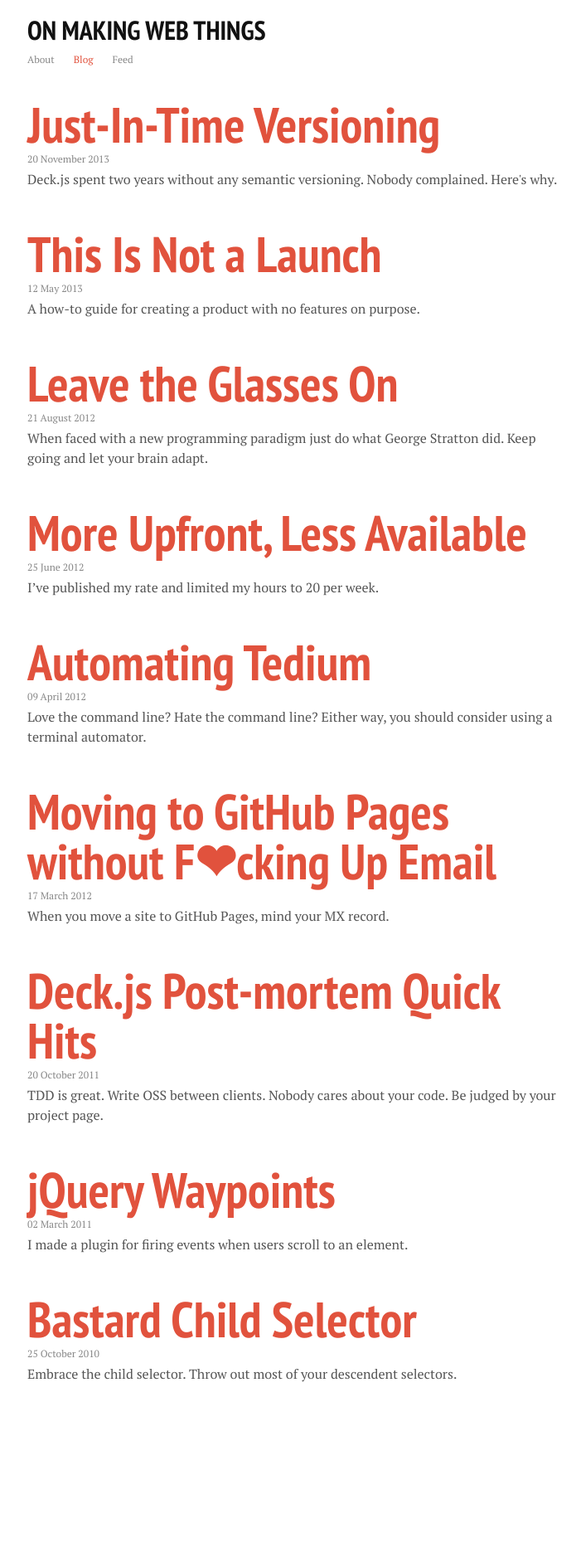
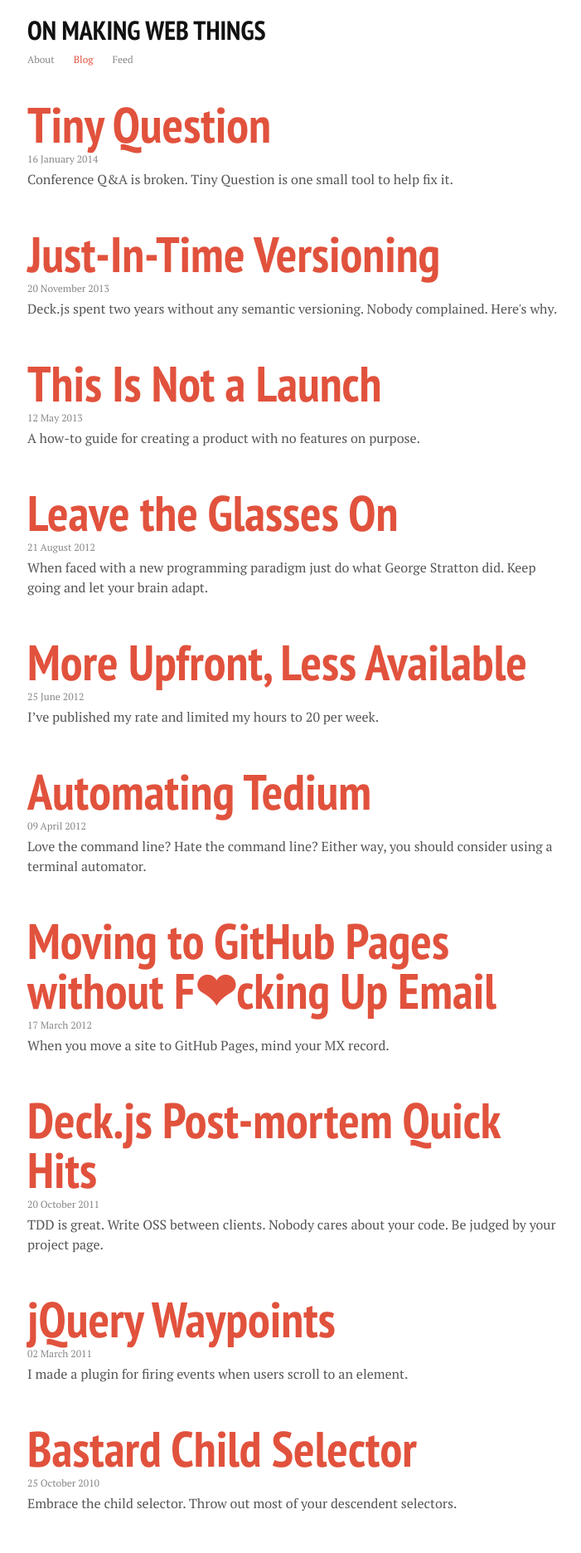
Before and after one commit to imakewebthings/imakewebthings.github.com, a Jekyll site: the page built from blog/index.html, in a window 1280 px wide. Shown: the whole page at 83% size, without its empty margins (287-988 px from the left). Built offline with Jekyll 4.4.1, drawn with Linux system fonts in a browser that asks for light colours; before the commit the page ends 1716 px from its top, so only the background shows below that; some of the changed lines change nothing that is shown.

Commit message:
Tiny Question

```diff
--- a/_config.yml
+++ b/_config.yml
@@ -1,9 +1,6 @@
-auto: true
 exclude:
   - README.md
 markdown: kramdown
 permalink: /blog/:title
 pygments: true
-#rdiscount:
-#  extensions: [smart]
 safe: true
--- /dev/null
+++ b/_posts/2014-01-16-tiny-question.md
@@ -0,0 +1,55 @@
+---
+layout: post
+title: Tiny Question
+tldr: Conference Q&A is broken. Tiny Question is one small tool to help fix it.
+---
+
+It's mid-afternoon on day 2 of the conference. Post-lunch sluggishness is wearing off and you're excited for the next session. You settle in, and for the next half hour watch the speaker completely nail it. Great topic, unique insights, and expertly presented. A well-deserved swell of applause.
+
+> It looks like we have five minutes for questions.
+
+Hands shoot up in the audience. The speaker scans the room and chooses one. You give no thought to how this hand was chosen. One of the conference volunteers runs a handheld microphone over to the questioner. This eats up some time considering the size of the room, but you're used to it. The conference last month used a standing microphone where inquiring minds hurried to queue. You also gave no thought to how that setup determined which questions were chosen.
+
+The first question starts with some light self-promotion of the questioner's new startup. It isn't enough to force the conference volunteers to pull the mic away, but it is enough to make you roll your eyes. A question is eventually asked. The presenter answers. One&nbsp;down.
+
+Hands up, volunteers run around, and question two begins. Except it's actually four questions, not that the questioner says this upfront. Once the first question is answered the questioner volleys with follow-up, then another answer and follow-up. This cycle continues until the presenter graciously asks the questioner to approach them later in private so that the room can move on to more questions. You sigh and wonder if the questioner is aware of their time monopolization.
+
+The third question isn't a question. It's a long, meandering, incohesive statement only tangentially related to the topic. It's obvious that the questioner is only looking for a reaction from the presenter. Being a professional, the presenter gives their opinion despite the shaky intentions and form of the question.
+
+Time is up. More applause. On to the next session.
+
+## We Can Do Better
+
+Odds are if you've been to a conference you've been to *that* conference, sat in *that* session. This is the status quo for conference Q&A sessions and it is broken. Among my complaints:
+
+- **Question Quality**: Nobody has any idea how good a question will be until it leaves the questioner's mouth. By the time this happens the crowd and presenter have already promised to give the question time and attention, regardless of quality. This strikes me as backwards.
+- **Questioner Selection**: In our prototypical example above, the best-case scenario when the crowd raises hands is *random questioner selection*. Worse yet, the speaker may select based on people they already know or by a bias, conscious or unconscious. If you use a first-come first-serve line, you're chosing questions by who has the fastest feet and less fear of speaking in front of a crowd.
+- **Time Management**: There are probably no checks on how long it takes to ask a question. A long question may distill well into a five-second question, but what comes out at a microphone is typically a first draft. Are we surprised that first drafts are awkward, unclear, overly long, and stray off topic?
+- **Identity**: Who the questioner is and what information you would like to know about them depends on which person you are in the room. If you are a fellow attendee, you probably don't need to know much. The question is the important part. For the presenter, the question is obviously still important but you may also be interested in connecting with the questioner later, perhaps to answer the question in more detail and provide additional resources. "Hi, my name is Questioner, I work at Company, and my question is," does a terrible job of providing a useful identity for both parties. For the rest of the crowd it is wasted time. The presenter isn't given a great way to connect with you again outside of a Hail Mary Google search.
+- **Unasked Questions**: Not just the raised hands that never get chosen. There are tens or hundreds of questions, great questions, locked away in the heads of those unwilling to raise their hands. Maybe they're nervous. Maybe they think their question is stupid. We'll never know.
+
+## Attempting to Do Better
+
+[Tiny Question](http://tinyquestion.com) is a dead simple tool designed to improve the conference Q&A experience. Here's how it works.
+
+1. The presenter logs in to Tiny Question (via Twitter) and creates a new&nbsp;question session.
+2. The presenter shares the URL of this question session with the audience. This is usually done by putting the URL somewhere in the opening slides and telling the audience that there will be Q&A after the presentation, but that questions will be read from this session and not from the microphones.
+3. Audience members who open the URL will also be asked to log in via Twitter. Once they do, they'll be able to ask questions on the page. As others ask questions, those too will be displayed.
+4. Audience members can upvote questions. Questions stay sorted in vote order so higher upvoted questions float to the top.
+5. After the presentation is over, the presenter opens the question session page, sees the questions sorted by upvotes, then reads and answers them as time permits.
+
+Let's look at my complaints once again.
+
+- **Question Quality**: Questions are now seen beforehand and voted on by the crowd. Good questions and questions that many people have float to the top.
+- **Question Selection**: The idea of the presenter selecting a questioner is almost completely discarded. Selection is moved to the collective audience. The presenter does have final say on what's answered, as they could just skip over a highly upvoted question, but the crowd will be aware of what questions were skipped, which is interesting information as well.
+- **Time Management**: Typing the question gives questioners the ability to pause, think, and self-edit questions. Presenters can also use their expertise to summarize and rephrase the question when reading it aloud.
+- **Identity**: Questions are presented next to the Twitter thumbnail of the questioner, which links to their Twitter profile. Other audience members are no longer forced to hear the short bio of every questioner. Presenters are given an identity that they can contact after the presentation for followup.
+- **Unasked Questions**: The pool of questioners is no longer limited to the outgoing and luckily chosen. There is a tradeoff though. The pool is limited to those with a Twitter profile and a connected device capable of loading a webpage. This limitation makes an argument for holding mixed sessions, where questions are fielded both on Tiny Question and live. It depends on the audience.
+
+Like everything else on the web, this is an ongoing experiment. I hope this method can help solve some of the problems laid out above. We'll see if it does.
+
+Tiny Question is free for anyone to use. The source is available on [GitHub](https://github.com/imakewebthings/tinyquestion) should you want to create your own version of the service. Pull requests are welcome.
+
+## Ask Me Questions
+
+Do you have a question about Tiny Question? [Ask it here](http://tinyquestion.com/cd9b) (on Tiny Question) and I will update this post with answers.
```
